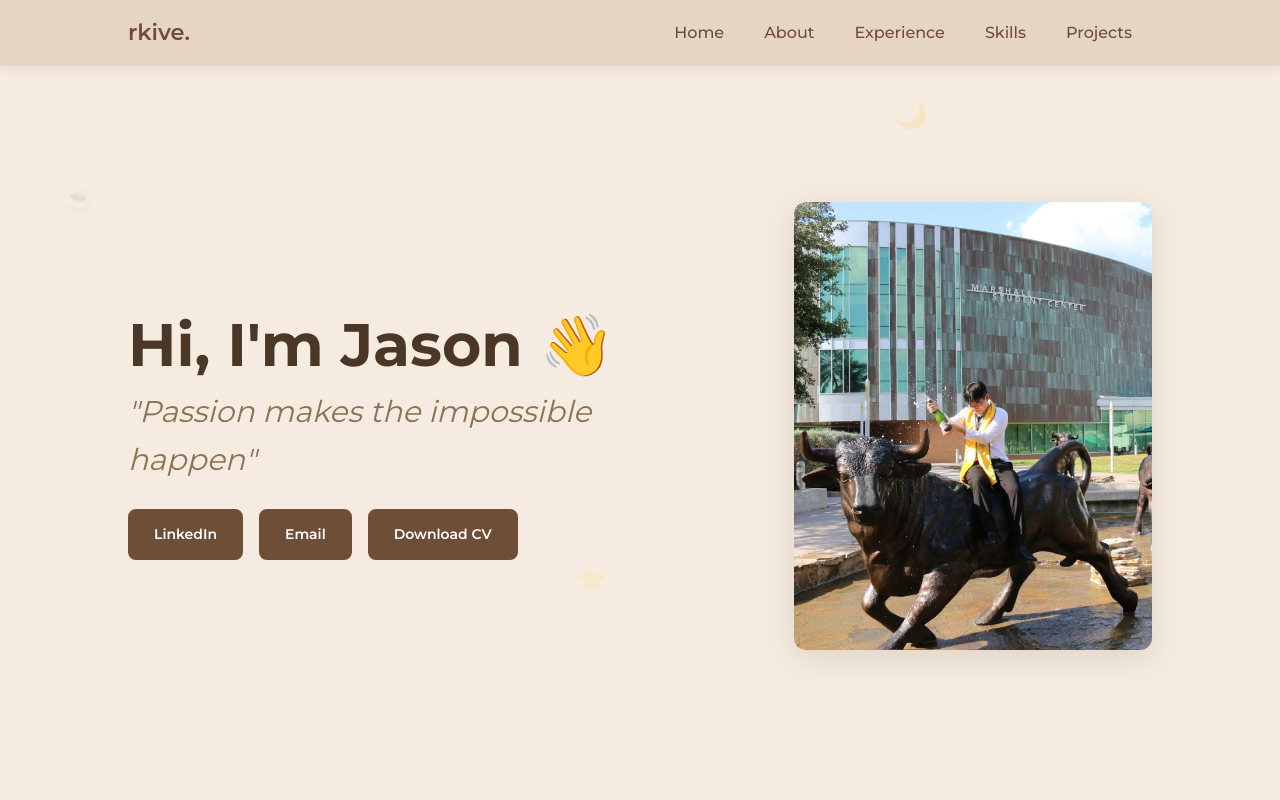
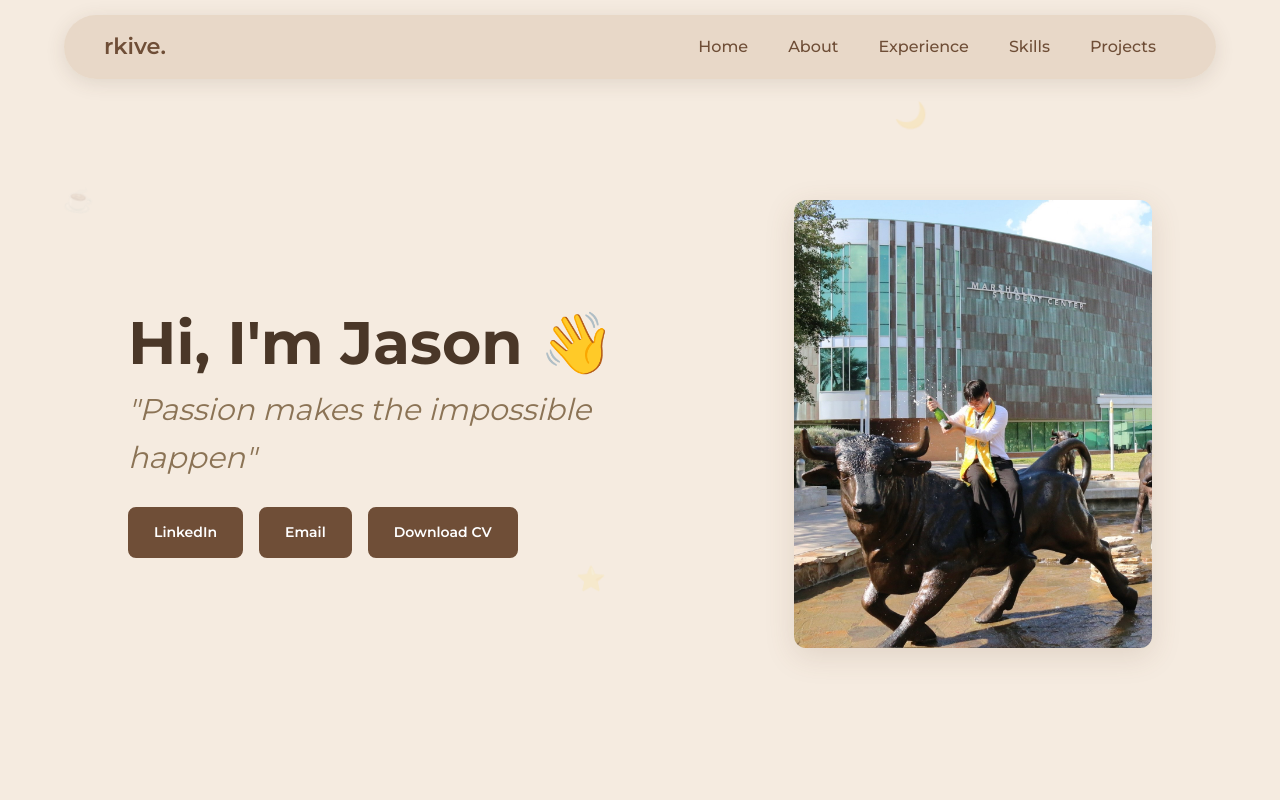
Before and after one commit to jaguan2/personal-portfolio, a React (Vite) app: page / in a window 1280 px wide. Shown: the top 800 px of the page. Built offline with nearby package versions, Linux system fonts and the light colour scheme.

Commit message:
circular nav bar

```diff
--- a/src/components/Header.css
+++ b/src/components/Header.css
@@ -60,19 +60,24 @@
 }
 
 .navbar {
-  background: #e6d5c3;
-  padding: 15px 10%;
   position: sticky;
-  top: 0;
+  top: 15px;
   z-index: 100;
-  box-shadow: 0 2px 10px rgba(74, 55, 40, 0.1);
+  padding: 0 5%;
 }
 
 nav {
+  background: rgba(230, 213, 195, 0.85);
+  backdrop-filter: blur(10px);
+  -webkit-backdrop-filter: blur(10px);
+  padding: 14px 40px;
+  border-radius: 50px;
+  box-shadow: 0 4px 20px rgba(74, 55, 40, 0.12);
+  max-width: 1200px;
+  margin: 0 auto;
   display: flex;
   align-items: center;
   justify-content: space-between;
-  flex-wrap: wrap;
 }
 
 .logo {
```
